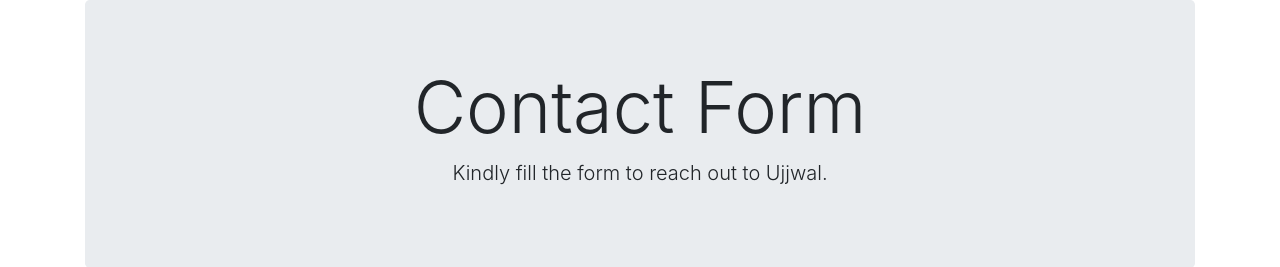
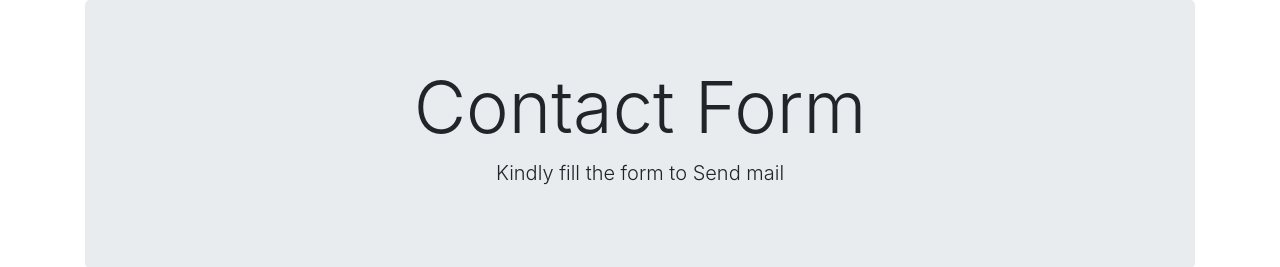
Before and after one commit to joelmaguluri/Hireme, a website: page views/index.html in a window 1280 px wide. Shown: the top 267 px of the page. Drawn offline with nearby package versions, Linux system fonts and the light colour scheme.

Commit message:
new changes

```diff
--- a/views/index.html
+++ b/views/index.html
@@ -16,7 +16,7 @@
       <div class="jumbotron text-xs-center">
           <center>
           <h2 class="display-3">Contact Form</h2>
-          <p class="lead">Kindly fill the form to reach out to Ujjwal.</p>
+          <p class="lead">Kindly fill the form to Send mail</p>
         </center>
 
       </div>
```
